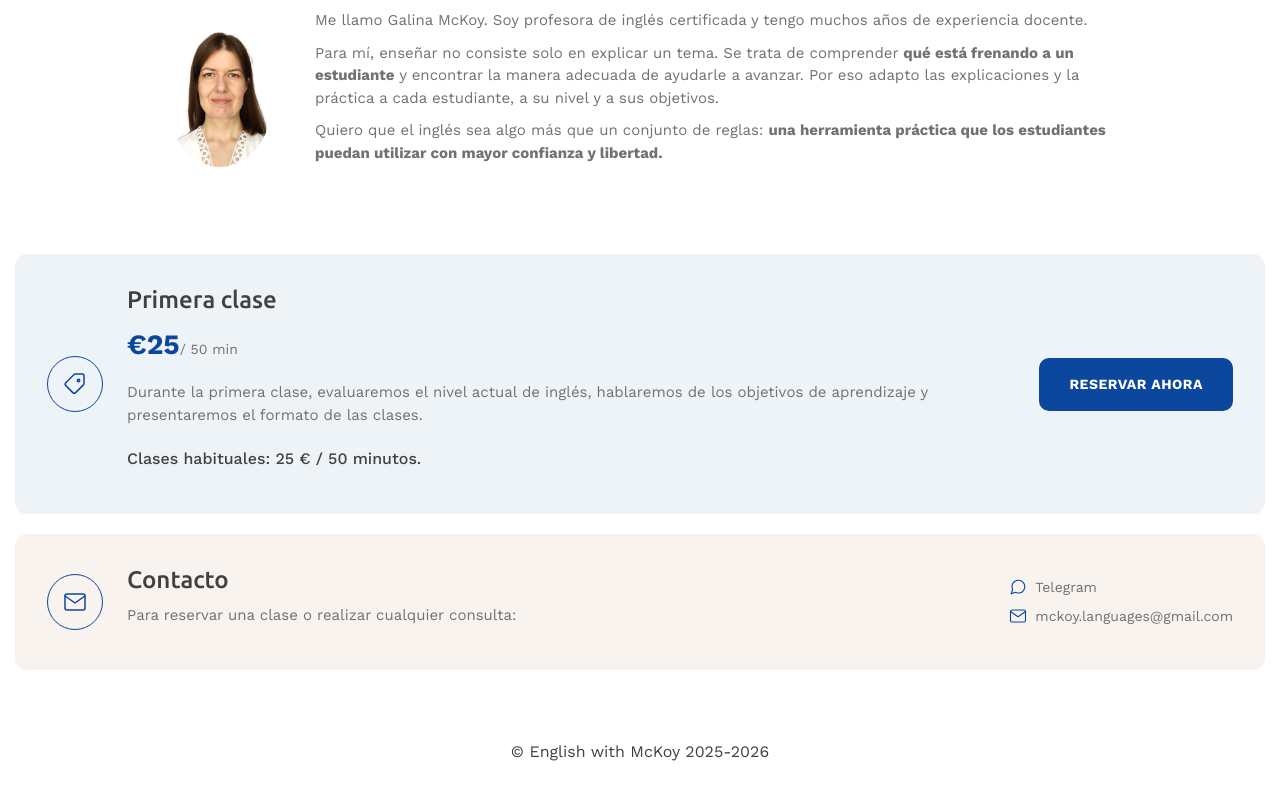
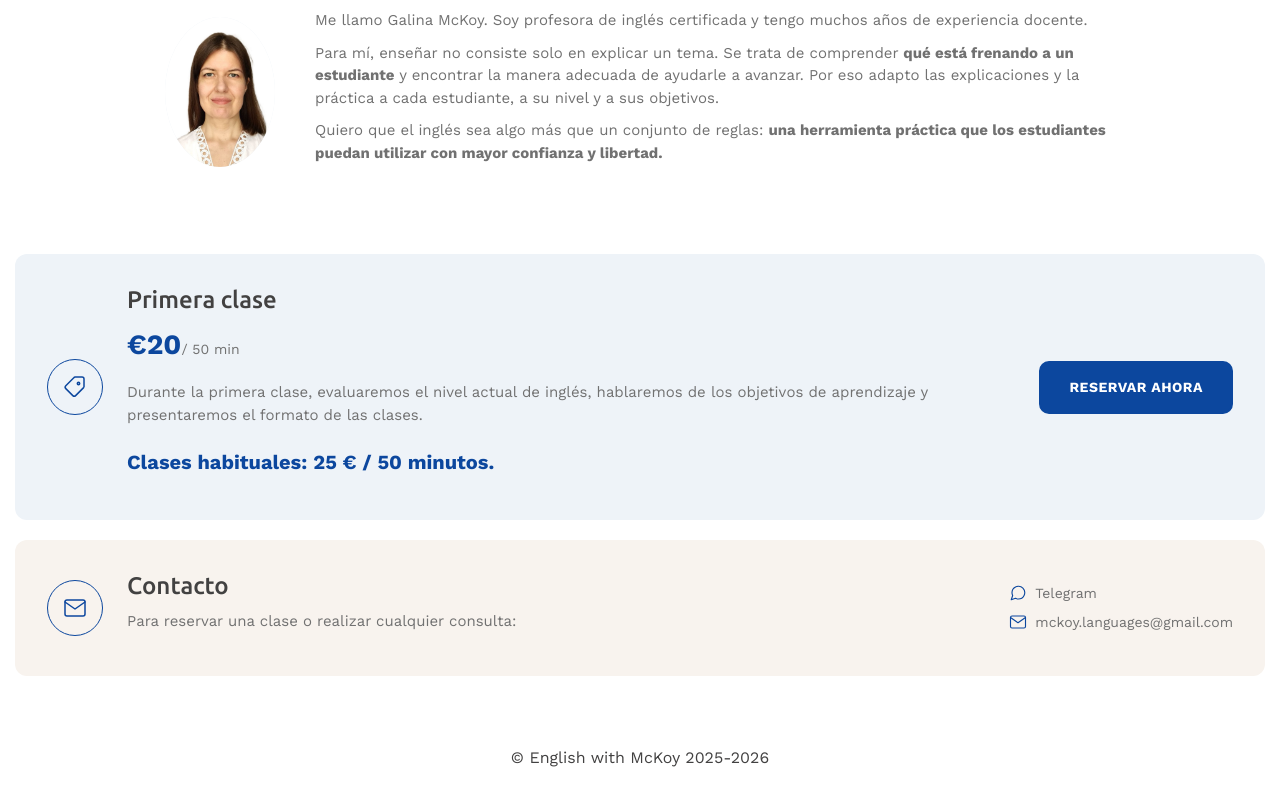
Before and after one commit to GalinaM-G/english-with-mckoy, a plain HTML site: page es/index.html in a window 1280 px wide. Shown: the part 1215-2015 px from the top of the page. Drawn offline with Linux system fonts and the light colour scheme.

Commit message:
20 euros first lesson change

```diff
--- a/es/index.html
+++ b/es/index.html
@@ -318,7 +318,7 @@
                         </h2>
 
                         <p class="plaque-bar__price">
-                            €25<span>/ 50 min</span>
+                            €20<span>/ 50 min</span>
                         </p>
 
                         <p class="plaque-bar__text">
--- a/scss/styles.scss
+++ b/scss/styles.scss
@@ -590,7 +590,9 @@
 
     &__lessons {
     padding-top: toRem(6);
-    font-weight: 500;
+    font-size: percent(20, 16);
+        font-weight: 600;
+        color: var(--clr-decor);
     }
 
     &__side {
```
Also changed, not shown: eng/index.html (+1 -1 lines), index.html (+4 -3 lines), css/styles.css.
